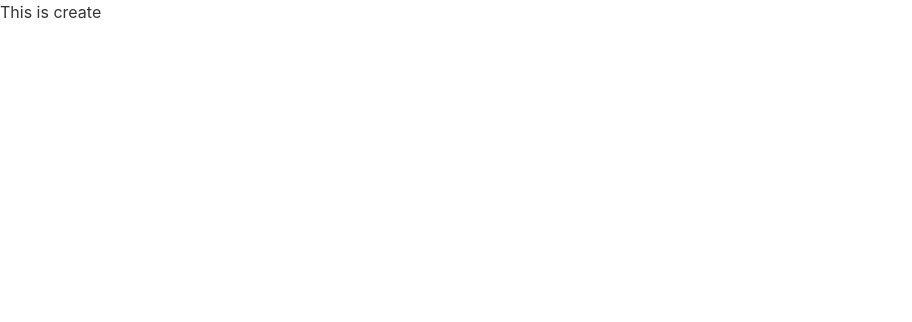
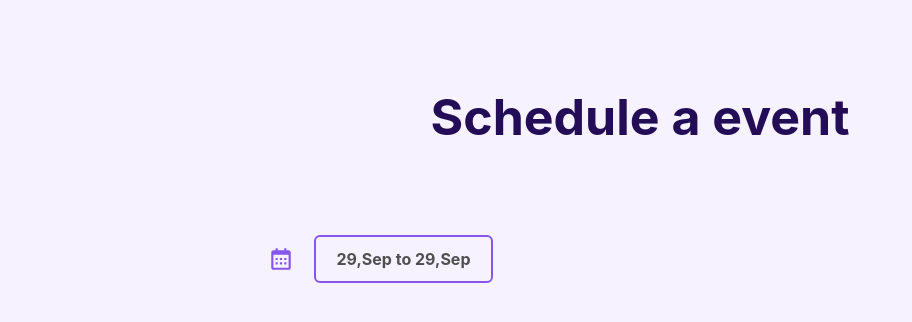
Before and after one commit to MdIbrahimKholil7/envited-task, a React (Create React App) app: page /create in a window 1280 px wide. Shown: the top 322 px of the page, without its empty margins (0-912 px from the left). Built offline with nearby package versions, Linux system fonts and the light colour scheme.

Commit message:
date range add

```diff
--- a/package.json
+++ b/package.json
@@ -8,7 +8,9 @@
     "@testing-library/user-event": "^13.5.0",
     "daisyui": "^2.31.0",
     "react": "^18.2.0",
+    "react-date-range": "^1.4.0",
     "react-dom": "^18.2.0",
+    "react-icons": "^4.4.0",
     "react-router-dom": "^6.4.1",
     "react-scripts": "5.0.1",
     "web-vitals": "^2.1.4"
--- a/src/components/CreateEvent/CreateEvent.js
+++ b/src/components/CreateEvent/CreateEvent.js
@@ -1,9 +1,63 @@
-import React from 'react';
+import React, { useState } from 'react';
+import { BiCalendar } from 'react-icons/bi';
+import { format } from 'date-fns'
+import { DateRange } from 'react-date-range';
+const CreateEvent = () => {
+    const [open, setOpen] = useState(false)
+    const [date, setDate] = useState([
+        {
+            startDate: new Date(),
+            endDate: new Date(),
+            key: "selection",
+        }
+    ])
+    // console.log(format(date[0].startDate, 'PP').split(',')[0].split(' ').join('').reverse())
+    const startDate=format(date[0].startDate, 'PP').split(',')[0].split(' ').reverse()
+    console.log(startDate)
+    const endDate=format(date[0].endDate, 'PP').split(',')[0].split(' ').reverse()
+    return (
+        <div className='bg-[#F6F2FF] min-h-screen'>
+            <div className='max-w-[745px] mx-auto'>
+                <h2 className='text-center text-[50px] py-20 font-bold text-[#240D57]'>Schedule a event</h2>
+                <div>
+                    <div>
+                        <div
+                        className='flex items-center gap-5'
+                        >
+                            <BiCalendar
+                            className='text-[26px] text-[#8456EC]'
+                            />
+                            <div
+                            className='border-2 border-solid border-[#8456EC] rounded-md py-[10px] px-[21px]'
+                            >
+                                {/* <div></div>
+                                <div></div> */}
+                                <span
+                                className='
+                                text-[#4F4F4F] font-bold
+                                '>
+                                    {
+                                        `${startDate} to ${endDate}`
+                                    }
+                                </span>
+                            </div>
+                            {
+                                open && <span className='absolute z-10 top-[46px] md:left-[-136px] left-[-90px]'>
+                                    <DateRange
+                                        editableDateInputs={true}
+                                        onChange={(item) => setDate([item.selection])}
+                                        moveRangeOnFirstSelection={false}
+                                        ranges={date}
+                                        minDate={new Date()}
+                                    // maxDate={date[0].startDate}
 
-const CreateEvent = () => {
-    return (
-        <div>
-            <h1>This is create </h1>
+                                    />
+                                </span>
+                            }
+                        </div>
+                    </div>
+                </div>
+            </div>
         </div>
     );
 };
--- a/src/components/Home/Home.js
+++ b/src/components/Home/Home.js
@@ -4,7 +4,7 @@ import btnImg from '../../assets/btn.png'
 import { useNavigate } from 'react-router-dom';
 
 const Home = () => {
-    const navigate=useNavigate()
+    const navigate = useNavigate()
     return (
         <div>
             <div className="hero min-h-screen bg-[#F6F2FF] pt-8">
@@ -12,6 +12,7 @@ const Home = () => {
                     <div>
                         <img src={landingImg} alt='homeImg' />
                         <button
+                            onClick={() => navigate('/create')}
                             className="bg-gradient-to-r from-[#8456EC] to-[#E87BF8] py-[16px] rounded-[10px] block lg:hidden mx-auto"
                         >
                             <img className='px-[21px]' src={btnImg} alt="" />
@@ -31,10 +32,10 @@ const Home = () => {
                             <span
                                 className='block md:text-[64px]  text-[36px] text-[#240D57] font-bold leading-[100%]'>had events.</span>
                         </div>
-                        <p className="py-6 text-[#4F4F4F] text-center lg:text-right text-[16px] md:text-[24px]  md:px-40 lg:px-0 lg:w-full lg:pl-40">Easily host and share events with your friends across any social media.</p>
+                        <p className="py-6 text-[#4F4F4F] text-center lg:text-right text-[16px] md:text-[24px]  md:px-40 lg:px-0 lg:w-full lg:pl-80">Easily host and share events with your friends across any social media.</p>
                         <div className='flex justify-end items-center'>
                             <button
-                            onClick={()=>navigate('/create')}
+                                onClick={() => navigate('/create')}
                                 className="bg-gradient-to-r from-[#8456EC] to-[#E87BF8] py-[16px] rounded-[10px] hidden lg:block"
                             >
                                 <img className='px-[21px]' src={btnImg} alt="" />
```
Also changed, not shown: 1 other file (tests, documents, lock files or other folders).
